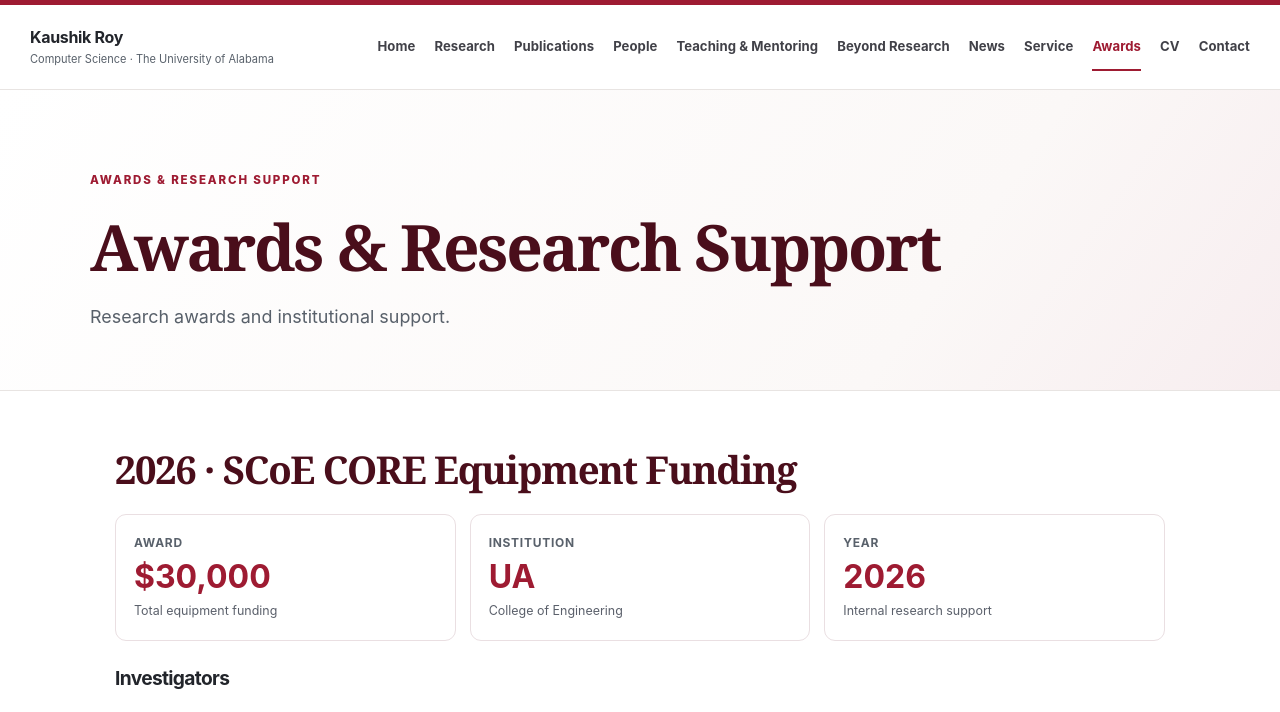
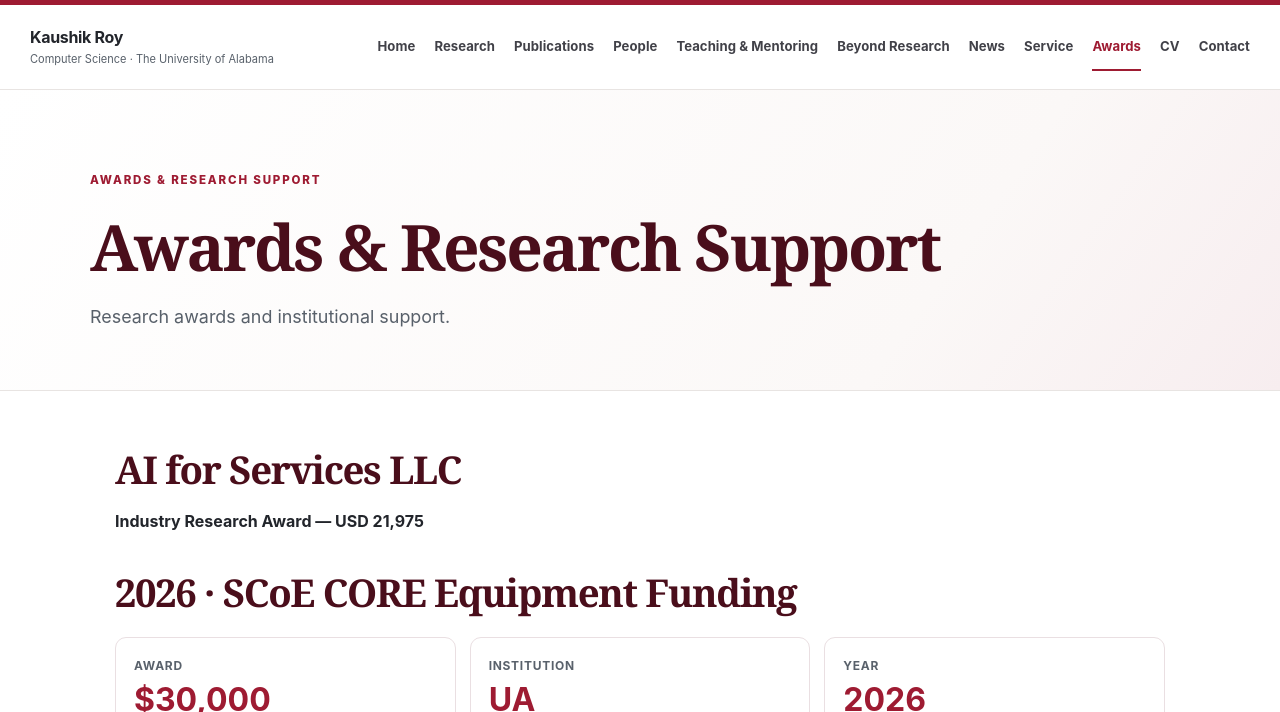
Before and after one commit to kauroy1994/home, a Jekyll site: the page built from _pages/awards.md, in a window 1280 px wide and 900 px high, cut to the strip 0-712 px from the top of the window. Built offline with Jekyll 4.4.1, drawn with Linux system fonts in a browser that asks for light colours.

Commit message:
Add AI for Services LLC research award of USD 21,975

```diff
--- a/_pages/awards.md
+++ b/_pages/awards.md
@@ -5,6 +5,10 @@ permalink: /awards/
 eyebrow: AWARDS & RESEARCH SUPPORT
 lede: "Research awards and institutional support."
 ---
+
+## AI for Services LLC
+
+**Industry Research Award — USD 21,975**
 
 ## 2026 · SCoE CORE Equipment Funding
 
```
